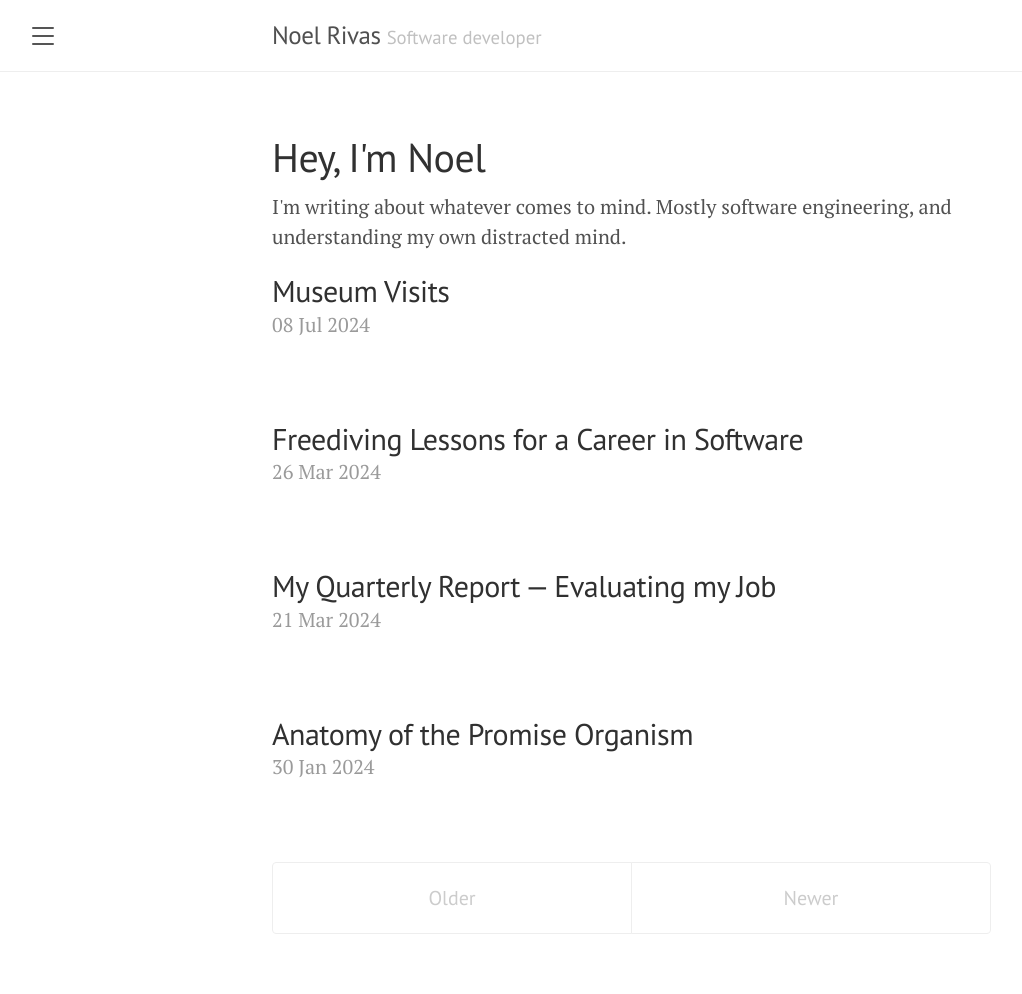
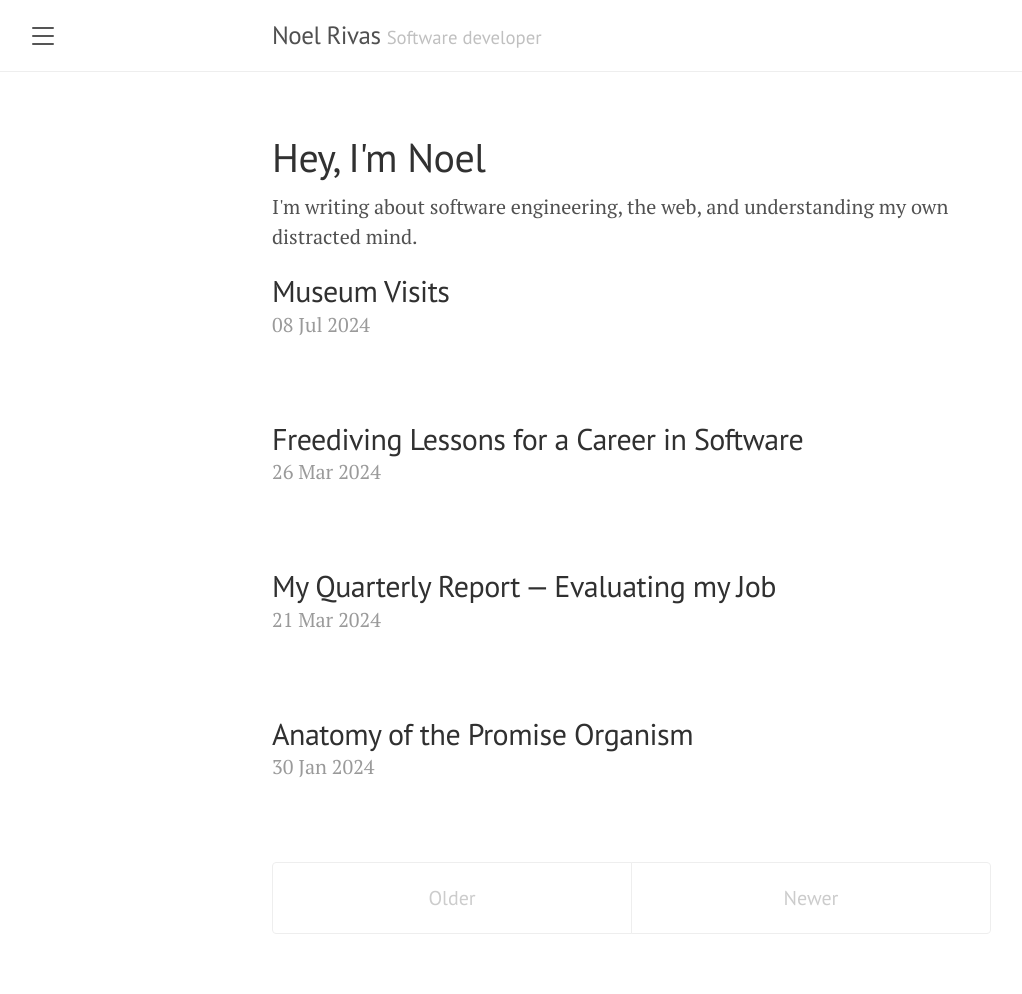
Before and after one commit to noelrivasc/blog, a Jekyll site: the page built from index.html, in a window 1280 px wide. Shown: the whole page, without its empty margins (8-1030 px from the left). Built offline with Jekyll 4.4.1, drawn with Linux system fonts in a browser that asks for light colours; the list of posts is cut into pages by our own code.

Commit message:
Changed intro text

```diff
--- a/index.html
+++ b/index.html
@@ -5,7 +5,7 @@ title: Home
 
 <div class="presentation">
   <h1>Hey, I'm Noel</h1>
-  <p>I'm writing about whatever comes to mind. Mostly software engineering, and understanding my own distracted mind.</p>
+  <p>I'm writing about software engineering, the web, and understanding my own distracted mind.</p>
 </div>
 
 <div class="posts">
```
